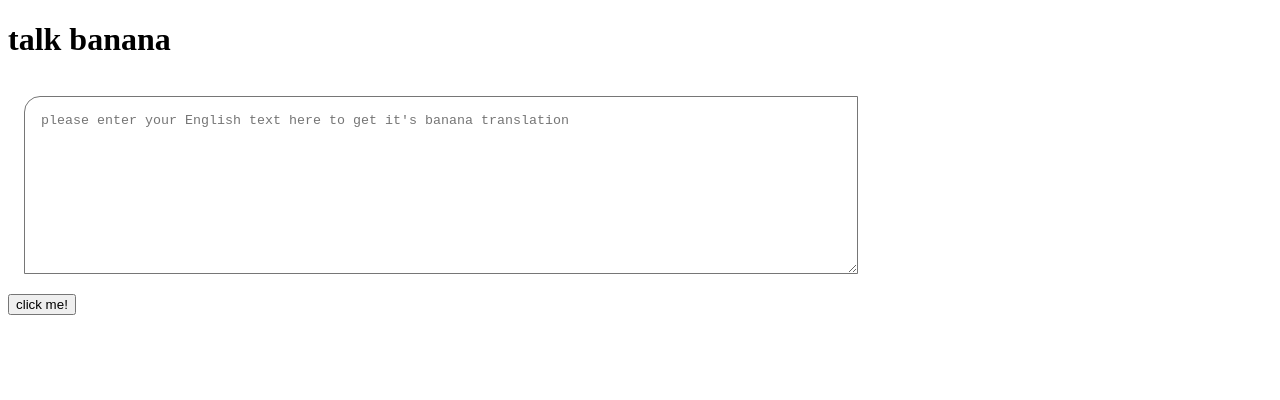
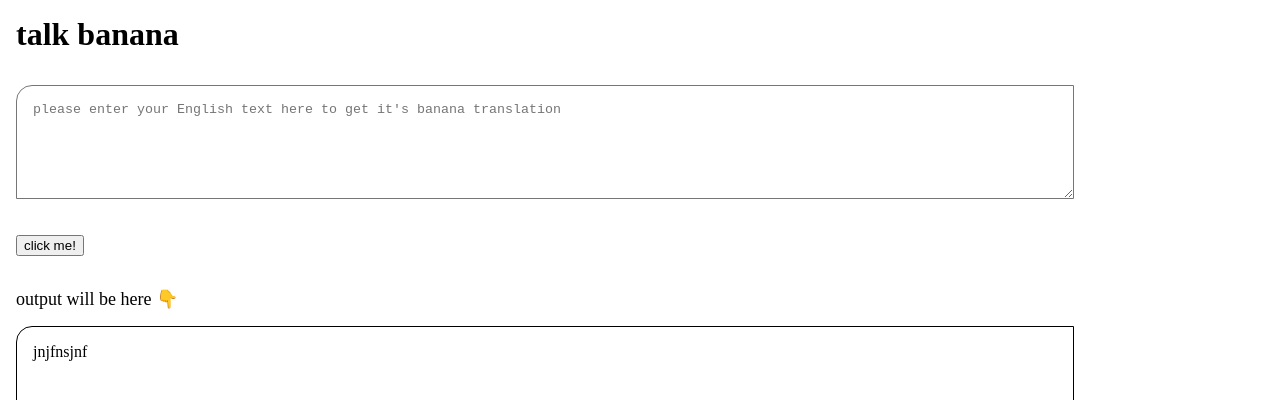
Before and after one commit to sachpreet71/web-banana-speal, a plain HTML site: page index.html in a window 1280 px wide. Both pictures are taken after a click on the button "click me!". Shown: the top 400 px of the page. Drawn offline with Linux system fonts and the light colour scheme.

Commit message:
input output processing done

```diff
--- a/app1.js
+++ b/app1.js
@@ -4,7 +4,11 @@
 
 const button = document.querySelector('#btn-translate');
 const textInput = document.querySelector('.text-input');
+const output = document.querySelector('#output');
+
+
+
+
 button.addEventListener('click', () => {
-  console.log("clicked!");
-  console.log("input", textInput.value);
+  output.innerHTML = "jnjfnsjnf " + textInput.value;
 });
--- a/index.html
+++ b/index.html
@@ -6,18 +6,39 @@
   <meta name="viewport" content="width=device-width, initial-scale=1.0">
   <title>Banana app</title>
   <style>
+    body {
+      margin: 0px;
+    }
+
     textarea {
-      width: 100vh;
-      height: 9rem;
+      width: 80%;
+      height: 10vh;
       margin: 1rem;
       padding: 1rem;
       border-top-left-radius: 1rem;
+    }
+
+    #output {
+      border: 1px solid black;
+      height: 10vh;
+      width: 80%;
+      margin: 1rem;
+      padding: 1rem;
+      border-top-left-radius: 1rem;
+    }
+
+    button {
+      margin: 1rem;
+    }
+
+    .text {
+      margin: 1rem;
     }
   </style>
 </head>
 
 <body>
-  <h1> talk banana </h1>
+  <h1 class="text"> talk banana </h1>
 
   <textarea class="text-input"
     placeholder="please enter your English text here to get it's banana translation"></textarea>
@@ -25,8 +46,17 @@
   <div>
     <button id="btn-translate"> click me! </button>
   </div>
+  <div class="text" style="font-size: large;"> output will be here 👇</div>
+  <div id="output"></div>
 
   <script src="/app1.js" type="text/javascript"></script>
 </body>
 
 </html>
+
+<!--
+  1. textarea
+  2. .btn-primary
+  3. #input-btn
+  4. input[name="translator"]
+ -->
```
